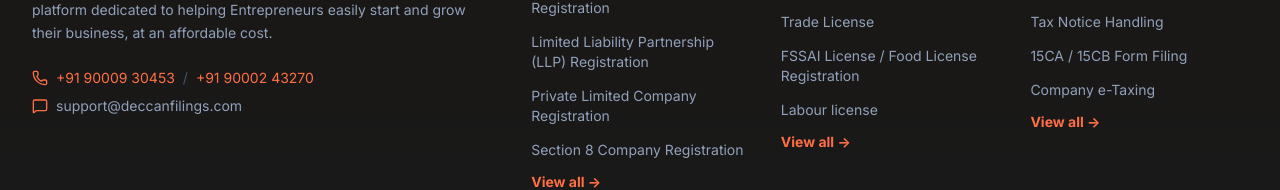
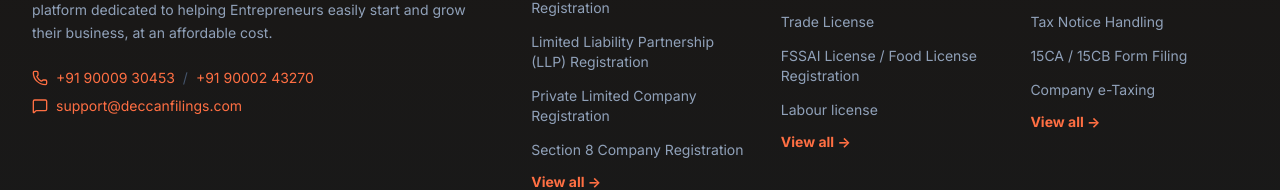
Before and after one commit to jash2129/public-final-dcf-, a React (Vite) app: page / in a window 1280 px wide. Shown: the part 6483-6673 px from the top of the page. Built offline with nearby package versions, Linux system fonts and the light colour scheme.

Commit message:
fix: wrap footer support email in a mailto anchor link

```diff
--- a/src/components/layout/PublicLayout.tsx
+++ b/src/components/layout/PublicLayout.tsx
@@ -439,7 +439,12 @@
                   <span className="text-slate-600">/</span>
                   <a href="tel:+919000243270" className="hover:text-brand transition-colors">+91 90002 43270</a>
                 </p>
-                <p className="flex items-center gap-2"><MessageSquare className="h-4 w-4 text-brand" /> support@deccanfilings.com</p>
+                <p className="flex items-center gap-2">
+                  <MessageSquare className="h-4 w-4 text-brand" />
+                  <a href="mailto:support@deccanfilings.com" className="hover:text-brand transition-colors">
+                    support@deccanfilings.com
+                  </a>
+                </p>
               </div>
             </div>
 
```
